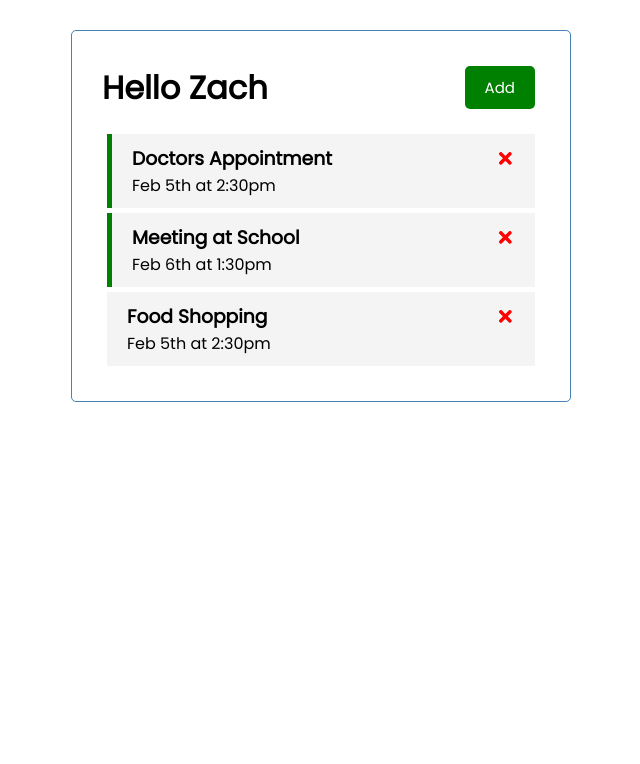
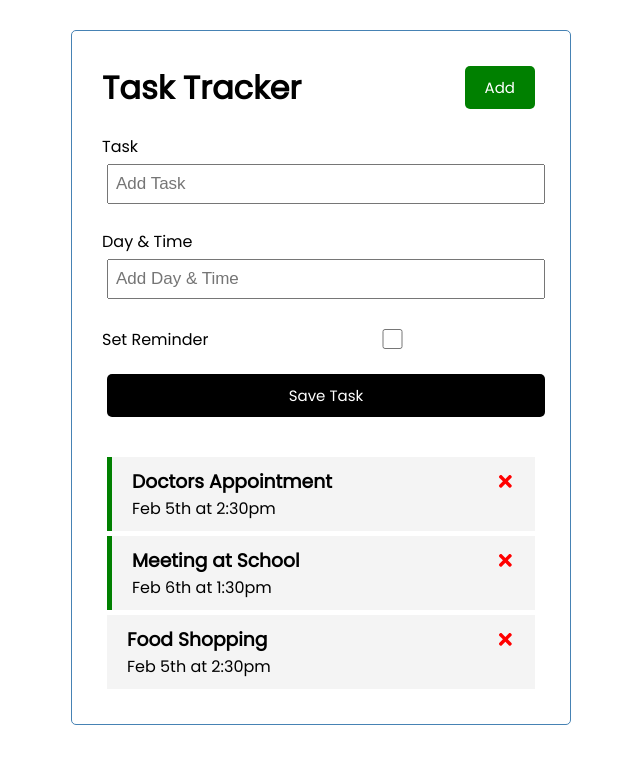
Before and after one commit to ZachFleck42/Task-Tracker, a React (Create React App) app: page / in a window 1280 px wide. Shown: the top 764 px of the page, without its empty margins (319-959 px from the left). Built offline with nearby package versions, Linux system fonts and the light colour scheme.

Commit message:
Adds ability to add tasks

```diff
--- a/src/App.js
+++ b/src/App.js
@@ -1,5 +1,5 @@
-import { toHaveStyle } from '@testing-library/jest-dom/dist/matchers'
 import {useState} from 'react'
+import AddTask from './components/AddTask'
 import Header from './components/Header'
 import Tasks from './components/Tasks'
 
@@ -25,6 +25,13 @@
         },
     ])
 
+    const addTask = (task) => {
+        const id = Math.floor(Math.random() * 10000) + 1
+        const newTask = {id, ...task}
+
+        setTasks([...tasks, newTask])
+    }
+
     const deleteTask = (id) => {
         setTasks(tasks.filter((task) => task.id !== id))
     }
@@ -33,16 +40,17 @@
         setTasks(
             tasks.map((task) =>
                 task.id === id ?
-                {...task, reminder: !task.reminder}
-                :
-                task
+                    {...task, reminder: !task.reminder}
+                    :
+                    task
             )
         )
     }
 
     return (
         <div className='container'>
-            <Header name='Zach'/>
+            <Header />
+            <AddTask onAdd={addTask} />
             {tasks.length > 0 ?
                 <Tasks tasks={tasks} onDelete={deleteTask} onToggle={toggleReminder}/>
                 :
--- /dev/null
+++ b/src/components/AddTask.js
@@ -0,0 +1,58 @@
+import {useState} from 'react'
+
+const AddTask = ({onAdd}) => {
+    const [text, setText] = useState('')
+    const [day, setDay] = useState('')
+    const [reminder, setReminder] = useState(false)
+
+    const onSubmit = (e) => {
+        e.preventDefault()
+
+        if(!text) {
+            alert("Please add a task")
+            return
+        }
+
+        onAdd({text, day, reminder})
+
+        setText('')
+        setDay('')
+        setReminder(false)
+    }
+
+    return (
+        <form className='add-form' onSubmit={onSubmit}>
+            <div className='form-control'>
+                <label>Task</label>
+                <input
+                    type='text'
+                    placeholder='Add Task'
+                    value={text}
+                    onChange={(e) => setText(e.target.value)}
+                />
+            </div>
+            <div className='form-control'>
+                <label>Day & Time</label>
+                <input
+                    type='text'
+                    placeholder='Add Day & Time'
+                    value={day}
+                    onChange={(e) => setDay(e.target.value)}
+                />
+            </div>
+            <div className='form-control form-control-check'>
+                <label>Set Reminder</label>
+                <input
+                    type='checkbox'
+                    checked={reminder}
+                    value={reminder}
+                    onChange={(e) => setReminder(e.currentTarget.checked)}
+                />
+            </div>
+
+            <input className='btn btn-block' type='submit' value='Save Task' />
+        </form>
+    )
+}
+
+export default AddTask
--- a/src/components/Header.js
+++ b/src/components/Header.js
@@ -7,7 +7,7 @@
 
     return (
         <header className='header'>
-            <h1>Hello {props.name}</h1>
+            <h1>Task Tracker</h1>
             <Button color='green' text='Add' onClick={onClick}/>
         </header>
     )
```
